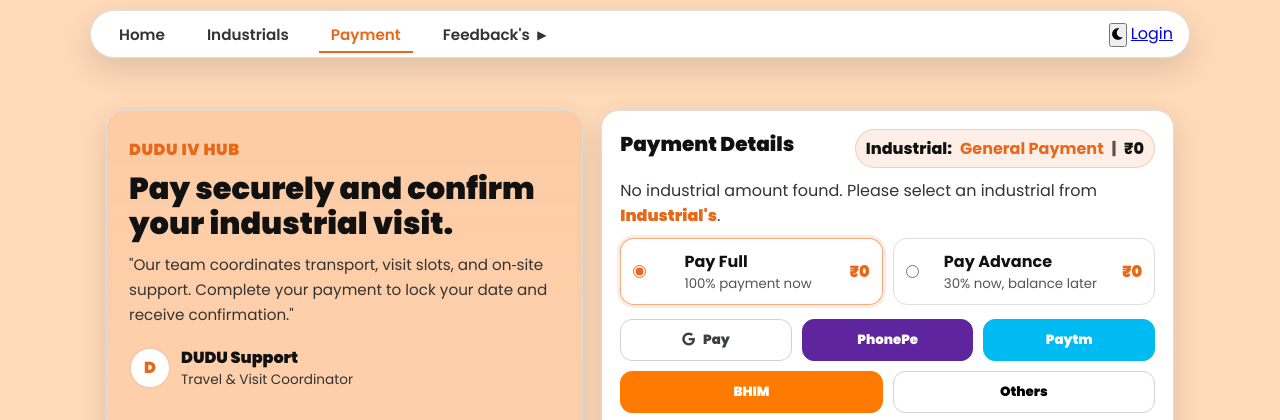
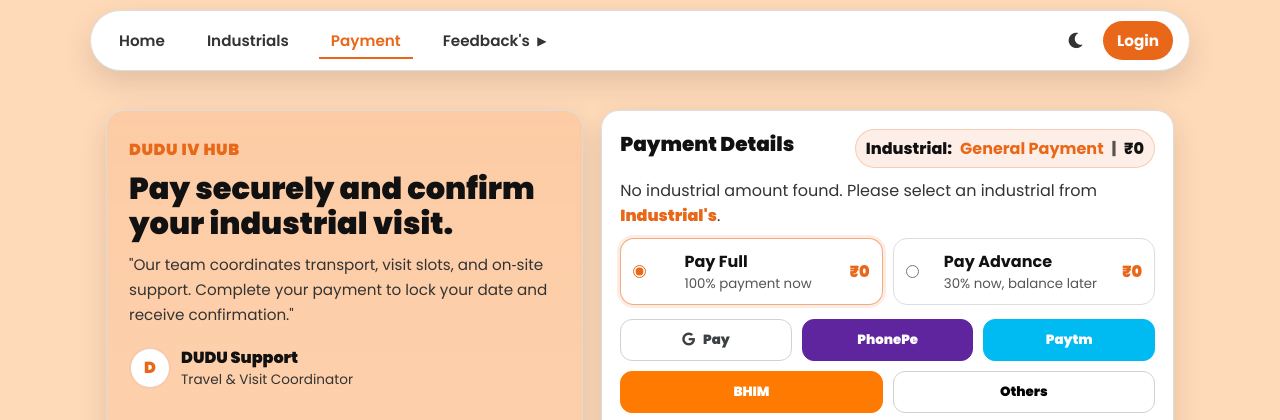
Before and after one commit to SACHIN-6917/SNDA-DUDU, a Django app: page /payment/ in a window 1280 px wide. Shown: the top 420 px of the page. Run offline with Django 5.2, Linux system fonts and the light colour scheme; data that the repository does not hold is empty.

Commit message:
Revert navbar to super old style and improve relocation logic

```diff
--- a/backend/dudu/views.py
+++ b/backend/dudu/views.py
@@ -42,7 +42,8 @@ def login_view(request):
                     request.session['user_name'] = user.name
                     messages.success(request, f"Welcome back, {user.name}!")
 
-                    next_url = request.GET.get('next', 'index')
+                    # Default redirect to home unless 'next' is specified
+                    next_url = request.GET.get('next') or 'index'
                     return redirect(next_url)
                 else:
                     messages.error(request, "Invalid email or password.")
@@ -68,10 +69,19 @@ def register_view(request):
         user.set_password(password)
         user.save()
 
+        # Auto-login after registration
+        authenticated_user = authenticate(request, username=email, password=password)
+        if authenticated_user:
+            auth_login(request, authenticated_user)
+            request.session['user_id'] = authenticated_user.id
+            request.session['user_name'] = authenticated_user.name
+            messages.success(request, f"Welcome to Dudu IV Hub, {name}! Your account has been created.")
+            return redirect('index')
+
         messages.success(request, "Registration successful. Please login.")
         return redirect('login')
 
-    return render(request, 'login.html') # Reusing login template which has toggle
+    return render(request, 'login.html')
 
 def logout_view(request):
     """Handle Logout"""
--- a/backend/static/css/style.css
+++ b/backend/static/css/style.css
@@ -146,7 +146,7 @@ textarea:focus-visible {
   gap: 20px;
   z-index: 1000;
   border: 1px solid var(--color-border);
-  min-width: 600px;
+  min-width: 630px;
   transition: background-color var(--transition-speed), border-color var(--transition-speed);
 }
 
@@ -205,63 +205,95 @@ textarea:focus-visible {
   transform-origin: bottom left;
 }
 
+.nav-actions {
+  display: flex;
+  align-items: center;
+  gap: 12px;
+}
+
+/* Theme Toggle Button */
+.theme-toggle-btn {
+  background: none;
+  border: none;
+  color: var(--nav-text);
+  font-size: 1.1rem;
+  cursor: pointer;
+  padding: 6px;
+  border-radius: 50%;
+  display: flex;
+  align-items: center;
+  justify-content: center;
+  transition: all 0.3s;
+}
+
+.theme-toggle-btn:hover {
+  background: rgba(0, 0, 0, 0.05);
+  transform: scale(1.1);
+}
+
+[data-theme="dark"] .theme-toggle-btn:hover {
+  background: rgba(255, 255, 255, 0.1);
+}
+
+/* Account Summary Dropdown (RESTORED) */
 .account-dropdown {
   position: relative;
 }
 
 .account-summary {
   background: var(--color-primary);
-  color: #fff;
+  color: white;
   border: none;
-  border-radius: 22px;
-  padding: 8px 18px;
-  font-weight: 700;
+  padding: 8px 20px;
+  border-radius: 25px;
+  font-weight: 600;
   cursor: pointer;
-  display: flex;
-  align-items: center;
-  gap: 8px;
   transition: all 0.3s ease;
-}
-
-.account-summary::before {
-  content: '▶';
-  font-size: 0.7rem;
+  font-size: 0.95rem;
+  text-decoration: none;
+  display: inline-block;
 }
 
 .account-summary:hover {
-  background: #d85d15;
-  transform: scale(1.05);
+  background: var(--color-primary-hover);
+  transform: translateY(-2px);
+  box-shadow: 0 5px 15px rgba(233, 103, 24, 0.2);
 }
 
 .account-menu {
   position: absolute;
+  top: 100%;
   right: 0;
-  top: 110%;
-  min-width: 180px;
-  background: #fff;
+  background: var(--color-card-bg);
+  border-radius: 12px;
+  box-shadow: 0 10px 25px rgba(0, 0, 0, 0.1);
+  padding: 10px 0;
+  min-width: 160px;
+  margin-top: 10px;
+  z-index: 1000;
   border: 1px solid var(--color-border);
-  border-radius: 12px;
-  box-shadow: 0 8px 24px rgba(0, 0, 0, 0.12);
-  padding: 8px;
-  display: none;
-  /* Initially hidden */
-  text-align: left;
-}
-
-details.account-dropdown[open] .account-menu {
-  display: block;
 }
 
 .account-menu a {
   display: block;
-  padding: 8px 10px;
-  color: var(--color-text-muted);
+  padding: 10px 20px;
+  color: var(--color-text);
   text-decoration: none;
-  border-radius: 8px;
+  transition: background 0.2s;
+  font-size: 0.9rem;
 }
 
 .account-menu a:hover {
-  background: #f5f5f5;
+  background-color: rgba(0, 0, 0, 0.05);
+  color: var(--color-primary);
+}
+
+[data-theme="dark"] .account-menu a:hover {
+  background-color: rgba(255, 255, 255, 0.05);
+}
+
+.logout-link {
+  color: var(--color-error) !important;
 }
 
 /* Footer */
--- a/backend/static/js/script.js
+++ b/backend/static/js/script.js
@@ -425,26 +425,7 @@ function initTheme() {
     }
 }
 
-// ===== 9. PROFILE DROPDOWN =====
-function initProfileDropdown() {
-    const trigger = document.getElementById('profileTrigger');
-    const menu = document.getElementById('profileMenu');
-
-    if (!trigger || !menu) return;
-
-    trigger.addEventListener('click', (e) => {
-        e.stopPropagation();
-        menu.classList.toggle('show');
-    });
-
-    document.addEventListener('click', (e) => {
-        if (!menu.contains(e.target) && !trigger.contains(e.target)) {
-            menu.classList.remove('show');
-        }
-    });
-}
-
-// ===== 10. INIT ON DOM READY =====
+// ===== 9. INIT ON DOM READY =====
 document.addEventListener('DOMContentLoaded', () => {
     console.log('DOM Ready: Initializing components...');
 
@@ -458,7 +439,6 @@ document.addEventListener('DOMContentLoaded', () => {
     // 2. Theme & UI
     try {
         initTheme();
-        initProfileDropdown();
     } catch (e) {
         console.error('Error in UI inits:', e);
     }
--- a/backend/templates/navbar.html
+++ b/backend/templates/navbar.html
@@ -16,29 +16,18 @@
         </button>
 
         {% if request.session.user_id %}
-        <!-- Profile Dropdown -->
-        <div class="profile-dropdown">
-            <div class="profile-trigger" id="profileTrigger">
-                {% if request.session.user_avatar %}
-                    <img src="{{ request.session.user_avatar }}" class="user-avatar" alt="Profile">
-                {% else %}
-                    <div class="user-avatar-placeholder">
-                        {{ request.session.user_name|slice:":1"|upper }}
-                    </div>
-                {% endif %}
+        <details class="account-dropdown">
+            <summary><button class="account-summary" aria-haspopup="menu" aria-expanded="false">
+                 {{ request.session.user_name }}
+            </button></summary>
+            <div class="account-menu" role="menu" aria-label="Account">
+                <a role="menuitem" href="{% url 'account' %}"><i class="fas fa-user-circle"></i> My Account</a>
+                <a role="menuitem" href="{% url 'settings' %}"><i class="fas fa-cog"></i> Settings</a>
+                <a role="menuitem" href="{% url 'logout' %}" class="logout-link"><i class="fas fa-sign-out-alt"></i> Logout</a>
             </div>
-            <div class="profile-menu" id="profileMenu">
-                <div class="profile-header">
-                    <p class="user-email-text">{{ request.session.user_email }}</p>
-                </div>
-                <hr>
-                <a href="{% url 'account' %}"><i class="fas fa-user-circle"></i> My Account</a>
-                <a href="{% url 'settings' %}"><i class="fas fa-cog"></i> Settings</a>
-                <a href="{% url 'logout' %}" class="logout-link"><i class="fas fa-sign-out-alt"></i> Logout</a>
-            </div>
-        </div>
+        </details>
         {% else %}
-        <a href="{% url 'login' %}" class="login-nav-btn">Login</a>
+        <a href="{% url 'login' %}" class="account-summary" style="text-decoration: none; display: inline-block;">Login</a>
         {% endif %}
     </div>
 </div>
```
